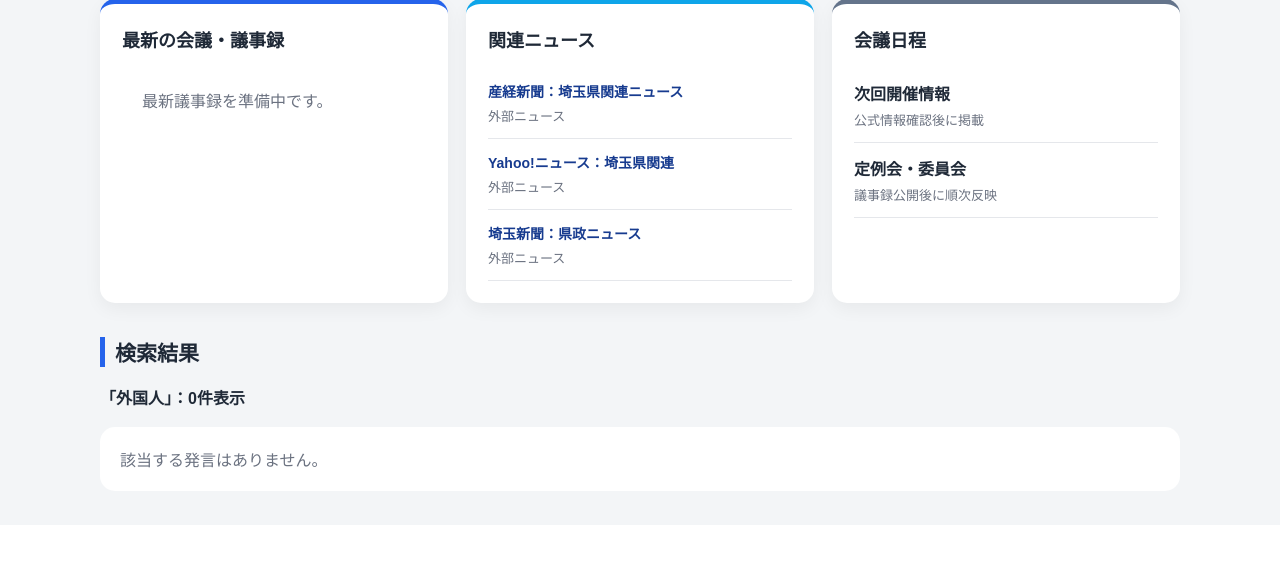
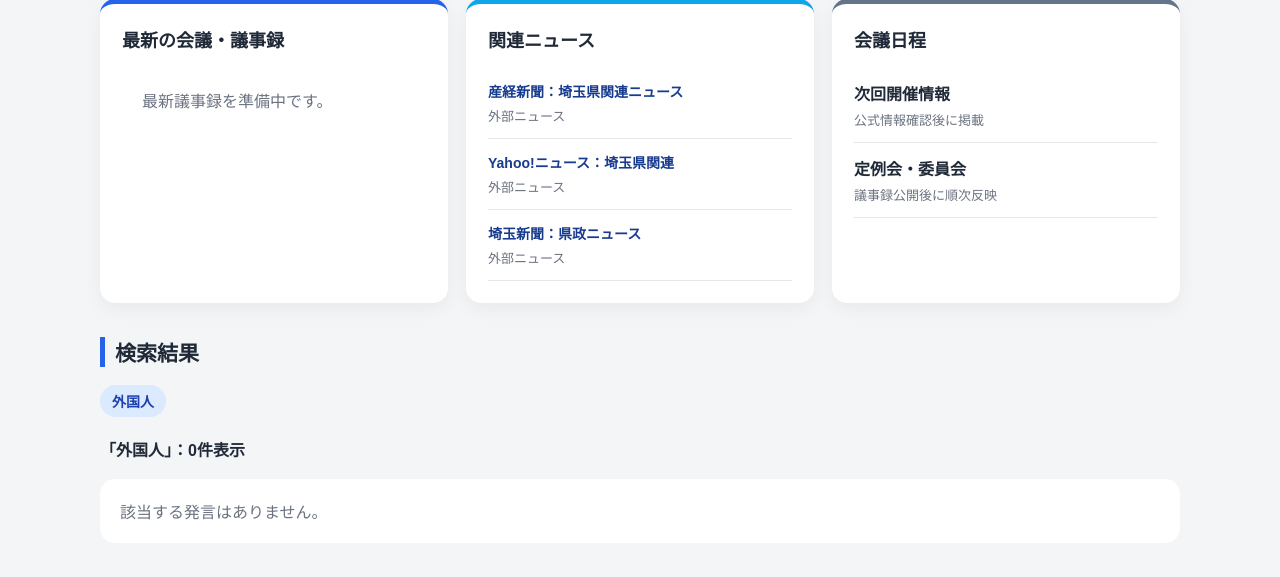
Before and after one commit to toropoo-web/saitama-assembly-archive, a Flask app: a page that uses templates/index.html in a window 1280 px wide. Shown: the part 1061-1638 px from the top of the page. Before the commit the page ends 1529 px from the top, so only its background shows below. Run offline with Flask 3, Linux system fonts and the light colour scheme; data that the repository does not hold is empty.

Commit message:
Add search tags

```diff
--- a/static/style.css
+++ b/static/style.css
@@ -442,3 +442,19 @@ h1 {
     color: inherit;
     display: block;
 }
+
+.search-tags {
+    display: flex;
+    flex-wrap: wrap;
+    gap: 10px;
+    margin: 14px 0 20px;
+}
+
+.search-tag {
+    background: #dbeafe;
+    color: #1e40af;
+    padding: 6px 12px;
+    border-radius: 999px;
+    font-size: 14px;
+    font-weight: 600;
+}
--- a/templates/index.html
+++ b/templates/index.html
@@ -177,6 +177,14 @@
 
         <h2>検索結果</h2>
 
+{% if keyword %}
+<div class="search-tags">
+    {% for word in keyword.split() %}
+        <span class="search-tag">{{ word }}</span>
+    {% endfor %}
+</div>
+{% endif %}
+
         {% if keyword %}
 
         <p class="result-count">
```
